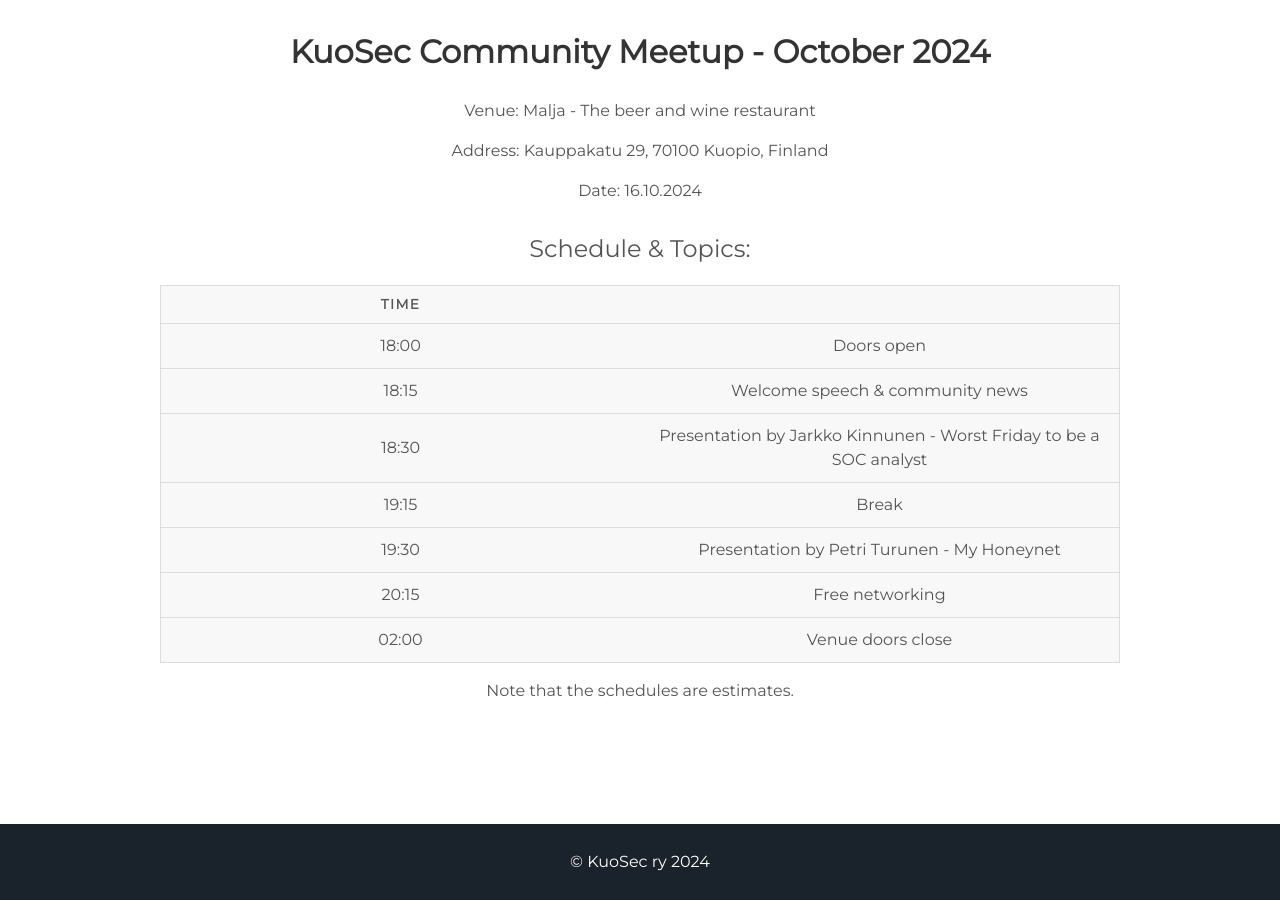
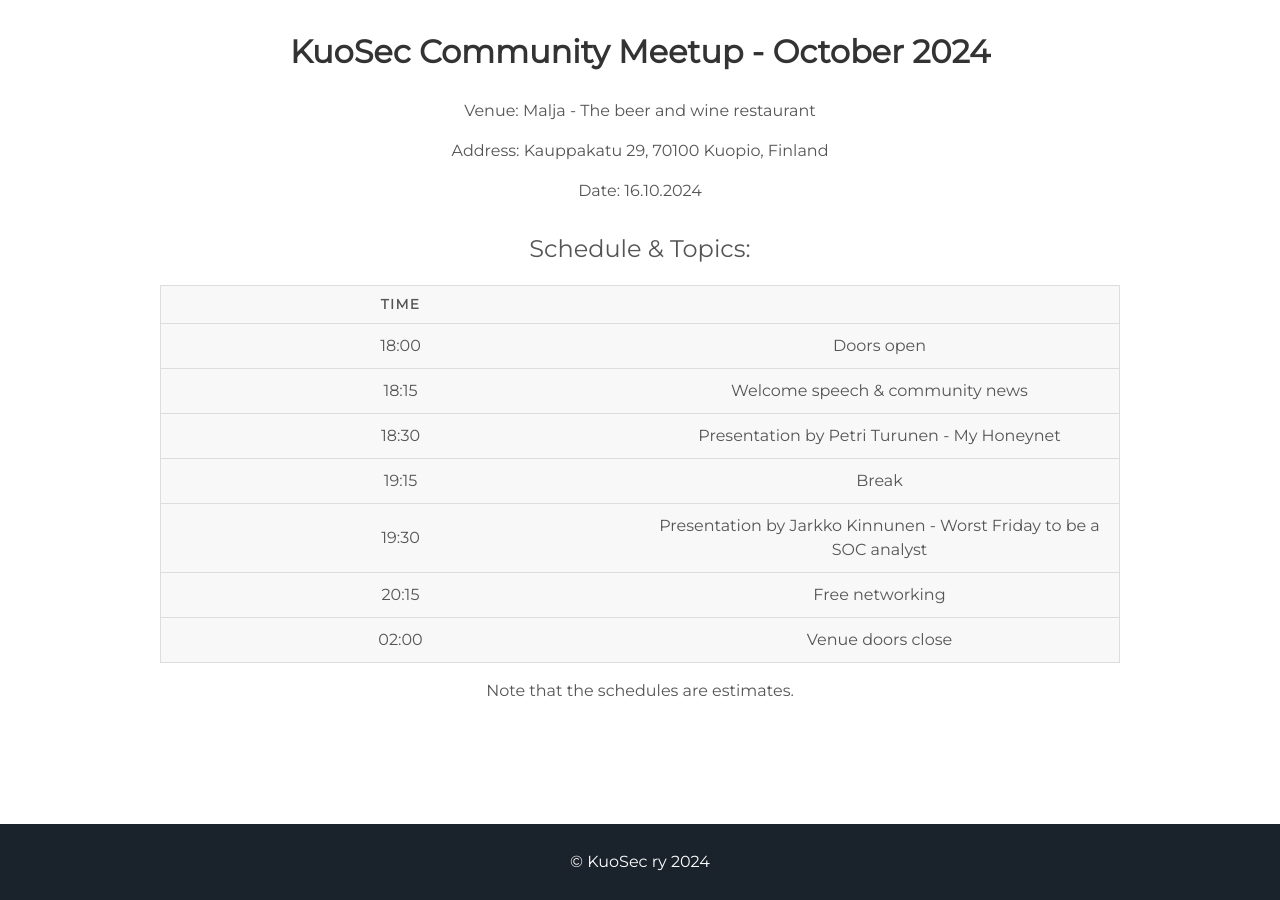
Before and after one commit to kuosec/kuosec.github.io, a Jekyll site: the page built from index.html, in a window 1280 px wide and 900 px high, scrolled down 1686 px. Built offline with Jekyll 4.4.1, drawn with Linux system fonts in a browser that asks for light colours; some of the changed text lies outside the part shown.

Commit message:
fix content

```diff
--- a/_includes/header.html
+++ b/_includes/header.html
@@ -13,7 +13,7 @@
       <a class="link" href="#projects" data-scroll>Events</a>
     </div>
     <div class="header-links">
-      <a class="link" href="https://forms.office.com/e/E7zyLbtSBg">Liity jäseneksi</a>
+      <a class="link" href="https://forms.office.com/e/E7zyLbtSBg">Become a member</a>
     </div>
   </div>
   <a class="down" href="#about" data-scroll><i class="icon fa fa-chevron-down" aria-hidden="true"></i></a>
--- a/_includes/projects.html
+++ b/_includes/projects.html
@@ -26,7 +26,7 @@
         </tr>
         <tr>
           <td scope="row">18:30</td>
-          <td>Presentation by Jarkko Kinnunen - Worst Friday to be a SOC analyst</td>
+          <td>Presentation by Petri Turunen - My Honeynet</td>
         </tr>
         <tr>
           <td scope="row">19:15</td>
@@ -34,7 +34,7 @@
         </tr>
         <tr>
           <td scope="row">19:30</td>
-          <td>Presentation by Petri Turunen - My Honeynet</td>
+          <td>Presentation by Jarkko Kinnunen - Worst Friday to be a SOC analyst</td>
         </tr>
         <tr>
           <td scope="row">20:15</td>
```
